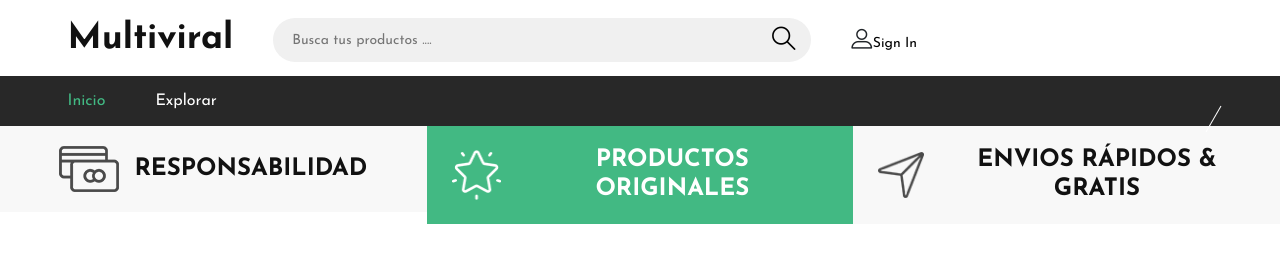
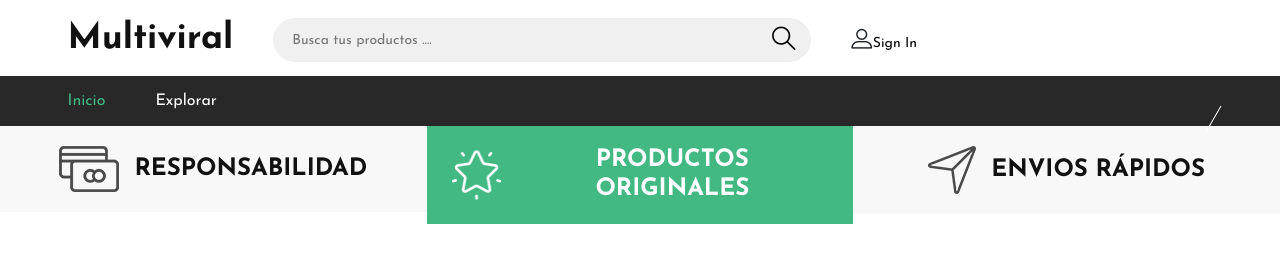
Before and after one commit to jonnathanc765/inventory-platform, a Nuxt app: page / in a window 1280 px wide. Shown: the top 254 px of the page. Built offline with nearby package versions, Linux system fonts and the light colour scheme; no server answers; a web font is replaced by a local one.

Commit message:
fix text

```diff
--- a/pages/index.vue
+++ b/pages/index.vue
@@ -85,7 +85,7 @@
               <div class="feature-icon">
                 <img src="~assets/img/icons/3.png" alt="#" />
               </div>
-              <h2>Envios rápidos & gratis</h2>
+              <h2>Envios rápidos</h2>
             </div>
           </div>
         </div>
```
